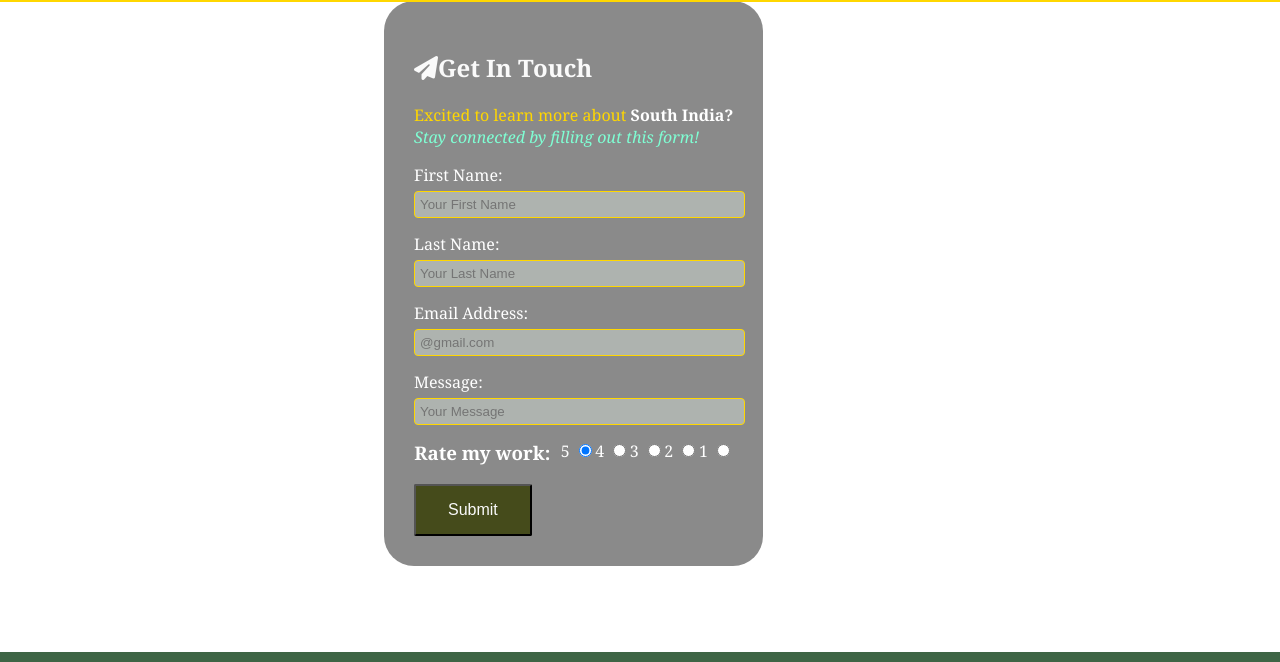
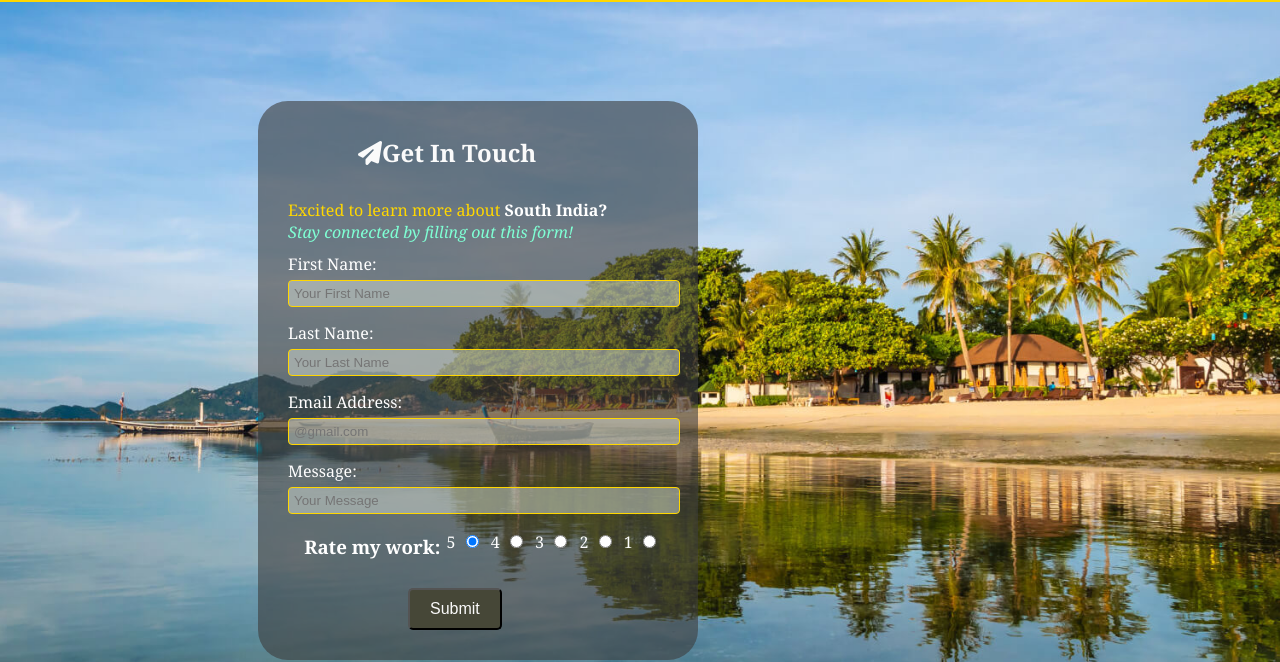
Before and after one commit to klsoundarya/Tales-from-South-India, a plain HTML site: page contact.html in a window 1280 px wide. Shown: the part 89-751 px from the top of the page. Drawn offline with Linux system fonts and the light colour scheme.

Commit message:
styled contact form to make it responsive in all web screens

```diff
--- a/assests/css/styles.css
+++ b/assests/css/styles.css
@@ -101,9 +101,8 @@ main {
     /* Make main element take up any surplus space to push footer down */
     flex: 1 0 auto;
     margin-top: 12px;
-    /* background-color: beige; */
-    /* display:flex;
-    flex-direction: column; */
+    background-color: beige;
+    /* margin-top: 70px; */
 }
 
 /* Hero section */
@@ -197,26 +196,28 @@ main {
 #contact {
     background-image: url("../images/SI-background.jpg");
     background-size: cover;
-    background-position: 75%;
-    padding: 20px 10% 0 10%;
+    background-position: 100%;
+    padding: 40px 10% 100px 10%;
     flex-grow: 1;
     backdrop-filter: blur(30px);
-    z-index: 99;
 }
 
 
 #contact-me-form {
     color: #ffffff;
     background-color: rgba(60, 60, 60, 0.6);
-    padding: 30px;
+    margin-top: 40px;
+    margin-bottom: 2px;
+    padding: 10px 30px 30px 30px;
     border-radius: 30px;
-    top: 3px;
+    top: 13px;
 }
 
 
 #contact-me-form>h2 {
     color: #fafafa;
-    margin-bottom: 20px;
+    margin-top: 25px;
+    margin-bottom: 0px;
 }
 
 #imp-text {
@@ -225,6 +226,8 @@ main {
 
 #tag-line {
     color: #ffd700;
+    margin-top: 10px;
+    margin-bottom: 10px;
 }
 
 #sub-line {
@@ -248,8 +251,18 @@ main {
     justify-content: space-evenly;
 }
 
+#work-rate {
+    margin: 5px 0px 14px 0px;
+    padding-left: 10px;
+}
+
+.rating {
+    margin: 6px;
+}
+
 .send-btn {
     margin-top: 15px;
+    margin-left: 40px;
     border-radius: 5px;
     padding: 10px 20px;
     font-size: 100%;
@@ -267,6 +280,7 @@ footer {
     z-index: 96;
     display: flex;
     flex-direction: column;
+    bottom: 50px;
 }
 
 #social-platforms {
@@ -285,8 +299,8 @@ footer {
     color: #ffd700;
 }
 
-/* Media query: large or landscape view (477px and up) */
-@media screen and (min-width: 477px) {
+/* Media query: large or landscape view (425px and up) */
+@media screen and (min-width: 495px) {
     #short-text {
         margin-top: 200px;
         margin-right: 60px;
@@ -294,6 +308,14 @@ footer {
 
     #hero-banner {
         margin-bottom: 0px;
+    }
+
+    #contact {
+        padding-top: 100px;
+    }
+
+    .send-btn {
+        margin-left: 65px;
     }
 }
 
@@ -312,12 +334,12 @@ footer {
     }
 
     nav {
-        /* display: block; */
         position: relative;
         box-shadow: none;
         width: fit-content;
         margin-top: 5px;
         padding-right: 1rem;
+        /* margin-right: 20px; */
         display: block;
     }
 
@@ -347,57 +369,29 @@ footer {
         right: 200px;
         left: 260px;
         top: 70px;
+        margin-top: 150px;
         align-items: center;
         border-radius: 12px;
     }
 
     #contact {
-        background-image: url("../images/SI-background.jpg");
-        background-size: cover;
-        background-position: 75%;
-        padding: 20px 10% 0 10%;
-        flex-grow: 1;
-        backdrop-filter: blur(30px);
-        z-index: 99;
+        padding-top: 100px;
+
     }
 
     #contact-me-form {
         max-width: 380px;
-        position: absolute;
-        left: 30%;
-        top: 70px;
+        left: 40%;
+        top: 50px;
     }
 
-
     #contact-me-form>h2 {
-        color: #fafafa;
-        margin-bottom: 20px;
-    }
-
-    #work-rate {
-        margin-top: 0px;
-        padding-right: 10px;
-    }
-
-    .rating-buttons {
-        margin-top: 0%;
-        width: 100%;
-        display: flex;
-        justify-content: space-around;
+        margin-bottom: 30px;
+        margin-left: 70px;
     }
 
     .send-btn {
-        margin-top: 0px;
-        border-radius: 2px;
-        padding: 15px 32px;
-        font-size: 100%;
-        background-color: #454b1b;
-        color: #fafafa;
-    }
-
-
-    .input-details:hover {
-        border-color: aquamarine;
+        margin-left: 120px;
     }
 
     /*
@@ -407,6 +401,12 @@ footer {
 
     /* Large devices (laptops and desktops, 992px and up) */
     @media screen and (min-width: 992px) {
+        nav {
+            margin-right: 100px;
+            margin-left: 120px;
+            left: 120px;
+        }
+
 
         #menu-box a:hover {
             border-bottom: 1px solid #3e6545;
@@ -434,8 +434,19 @@ footer {
         #india-tale {
             margin-right: 15px;
         }
+
+
+        #contact {
+            padding-top: 100px;
+        }
+
+        #contact-me-form {
+            margin-top: 70px;
+            margin-left: 130px;
+        }
     }
 
+    /* Large devices (1200px) */
     @media screen and (min-width: 1200px) {
         #hero-banner {
             margin-bottom: 0px;
@@ -445,10 +456,10 @@ footer {
 
         #short-text {
             padding-left: 24px;
-            margin-left: 450px;
+            margin-left: 340px;
             right: 500px;
             width: 400px;
-            left: 100px;
+            left: 140px;
             border-radius: 12px;
         }
 
@@ -457,5 +468,6 @@ footer {
             padding-bottom: 0px;
             margin-bottom: 0px;
         } */
+
     }
 }
--- a/contact.html
+++ b/contact.html
@@ -70,23 +70,23 @@
                     <h3 id="work-rate">Rate my work:</h3>
                     <div>
                         <label for="star5">5</label>
-                        <input type="radio" name="performance" id="star5" value="5" required checked>
+                        <input type="radio" class="rating" name="performance" id="star5" value="5" required checked>
                     </div>
                     <div>
                         <label for="star4">4</label>
-                        <input type="radio" name="performance" id="star4" value="4">
+                        <input type="radio" class="rating" name="performance" id="star4" value="4">
                     </div>
                     <div>
                         <label for="star3">3</label>
-                        <input type="radio" name="performance" id="star3" value="3"x>
+                        <input type="radio" class="rating" name="performance" id="star3" value="3"x>
                     </div>
                     <div>
                         <label for="star2">2</label>
-                        <input type="radio" name="performance" id="star2" value="2">
+                        <input type="radio" class="rating" name="performance" id="star2" value="2">
                     </div>
                     <div>
                         <label for="star1">1</label>
-                        <input type="radio" name="performance" id="star1" value="1">
+                        <input type="radio" class="rating" name="performance" id="star1" value="1">
                     </div>
                 </div>
                 <button type="submit" class="send-btn">Submit</button>
```
